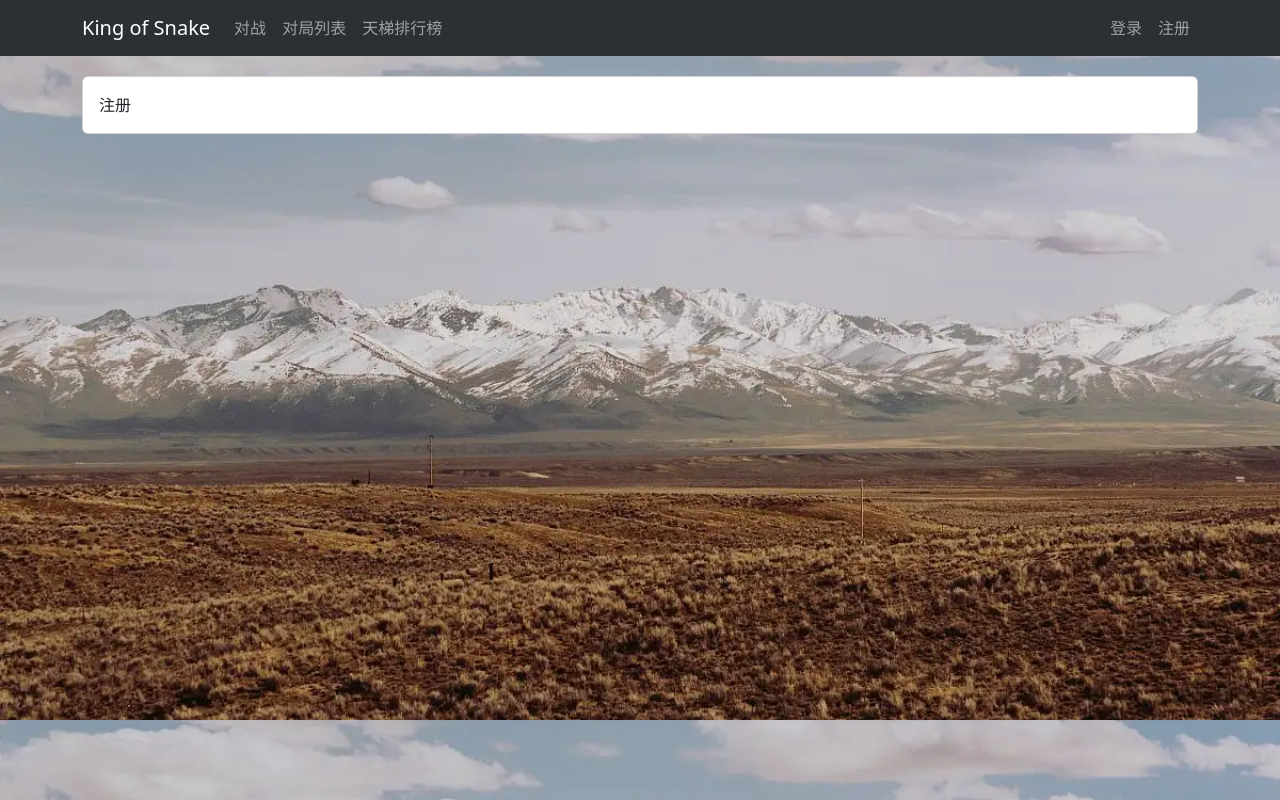
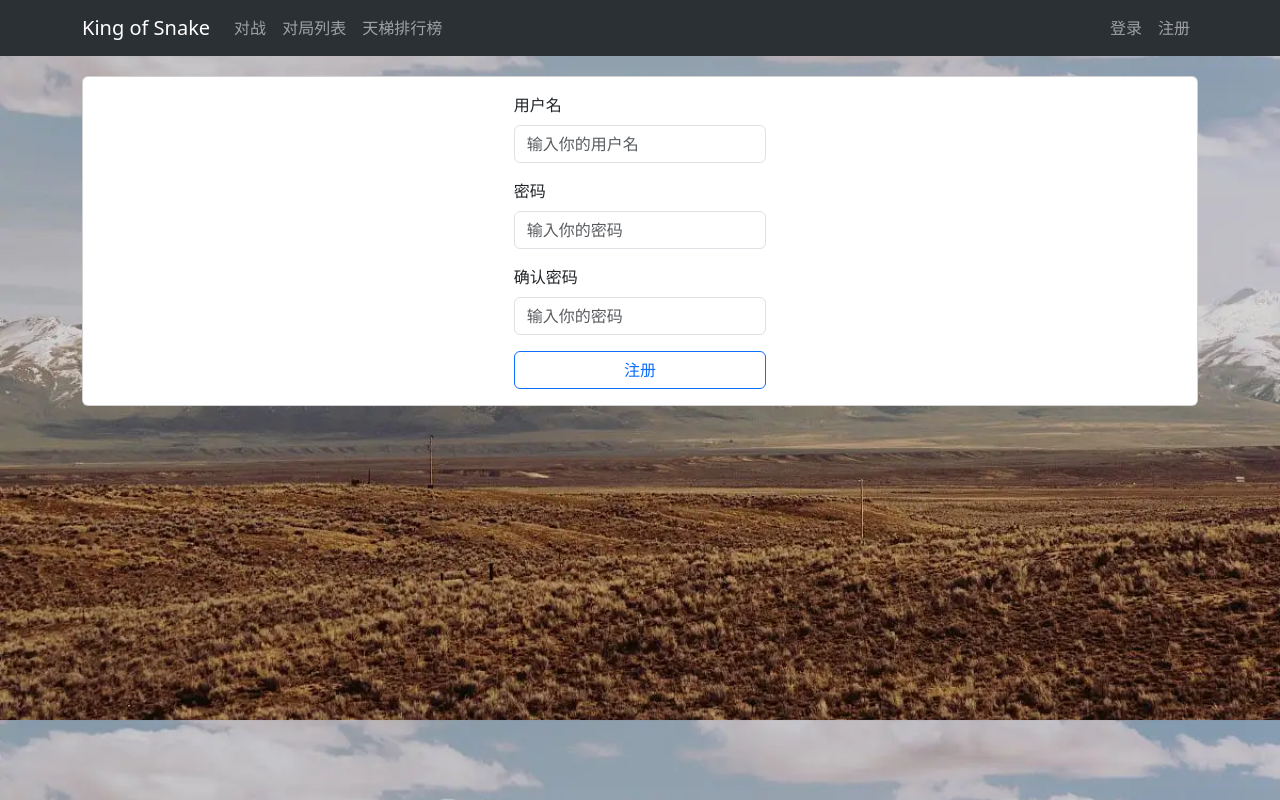
Before and after one commit to kill4us/king-of-snake, a Vue app in the folder web/: page /user/account/register in a window 1280 px wide. Built offline with nearby package versions, Linux system fonts and the light colour scheme.

Commit message:
实现用户注册，页面授权功能

```diff
--- a/web/src/router/index.js
+++ b/web/src/router/index.js
@@ -6,52 +6,80 @@ import UserBotIndex from '../views/user/bots/UserBotIndex'
 import NotFound from '../views/error/NotFound'
 import UserAccountLoginView from '@/views/user/account/UserAccountLoginView'
 import UserAccountRegisterView from '@/views/user/account/UserAccountRegisterView'
+import store from '@/store/index'
 
 const routes = [
+  {
+    path: "/user/account/login/",
+    name: "account_login",
+    component: UserAccountLoginView,
+    meta: {
+      requestAuth: false,
+    }
+  },
   {
     path: "/",
     name: "home",
     redirect: "/pk/",
+    meta: {
+      requestAuth: true,
+    }
   },
   {
     path: "/pk/",
     name: "pk_index",
     component: PkIndex,
+    meta: {
+      requestAuth: true,
+    }
   },
   {
     path: "/ranklist/",
     name: "ranklist_index",
     component: RanklistIndex,
+    meta: {
+      requestAuth: true,
+    }
   },
   {
     path: "/record/",
     name: "record_index",
     component: RecordIndex,
+    meta: {
+      requestAuth: true,
+    }
   },
   {
     path: "/error/",
     name: "404NotFound_index",
     component: NotFound,
+    meta: {
+      requestAuth: false,
+    }
   },
   {
     path: "/user/bots/",
     name: "userbots_index",
     component: UserBotIndex,
+    meta: {
+      requestAuth: true,
+    }
   },
   {
     path: "/:catchAll(.*)",
     redirect: "/error/",
+    meta: {
+      requestAuth: false,
+    }
   },
   {
     path: "/user/account/register/",
     name: "account_register",
     component: UserAccountRegisterView,
+    meta: {
+      requestAuth: false,
+    }
   },
-  {
-    path: "/user/account/login/",
-    name: "account_login",
-    component: UserAccountLoginView,
-  }
 ]
 
 const router = createRouter({
@@ -59,4 +87,12 @@ const router = createRouter({
   routes
 })
 
+router.beforeEach((to, from, next) => {
+  if (to.meta.requestAuth && !store.state.user.is_login) {
+    next({name: "account_login"});
+  } else {
+    next();
+  }
+})
+
 export default router
--- a/web/src/store/user.js
+++ b/web/src/store/user.js
@@ -6,7 +6,7 @@ export default {
         username: "",
         photo: "",
         token: "",
-        is_login: "false",
+        is_login: false,
     },
     getters: {
     },
--- a/web/src/views/user/account/UserAccountLoginView.vue
+++ b/web/src/views/user/account/UserAccountLoginView.vue
@@ -46,7 +46,6 @@ export default {
                     store.dispatch("getinfo", {
                         success() {
                             router.push({ name: "home"});
-                            console.log(store.state.user);
                         }
                     })
 
--- a/web/src/views/user/account/UserAccountRegisterView.vue
+++ b/web/src/views/user/account/UserAccountRegisterView.vue
@@ -1,21 +1,88 @@
 <template>
     <ContentField>
-        注册
+        <div class="row justify-content-md-center">
+            <div class="col-3">
+                <form @submit.prevent="register">
+                    <div class="mb-3">
+                        <label for="username" class="form-label">用户名</label>
+                        <input v-model="username" type="text" class="form-control" id="username" placeholder="输入你的用户名">
+                    </div>
+                    <div class="mb-3">
+                        <label for="username" class="form-label">密码</label>
+                        <input v-model="password" type="password" class="form-control" id="password" placeholder="输入你的密码">
+                    </div>
+                    <div class="mb-3">
+                        <label for="username" class="form-label">确认密码</label>
+                        <input v-model="confirmedPassword" type="password" class="form-control" id="confirmedPassword" placeholder="输入你的密码">
+                    </div>
+                    <div class = "error-message">{{ error_message }}</div>
+                    <button type="submit" class="btn btn-outline-primary">注册</button>
+                </form>
+            </div>
+        </div>
     </ContentField>
 </template>
 
 
 <script>
 import ContentField from '../../../components/ContentField.vue'
+import { ref } from 'vue'
+
+import router from '@/router/index';
+import $ from 'jquery'
+
 
 export default {
     components: {
         ContentField
+    },
+
+    setup() {
+
+        let username = ref('');
+        let password = ref('');
+        let confirmedPassword = ref('');
+        let error_message = ref('');
+
+        const register = () => {
+            $.ajax({
+                url: "http://localhost:3000/user/account/register/",
+                type: "post",
+                data: {
+                    username: username.value,
+                    password: password.value,
+                    confirmedPassword: confirmedPassword.value,
+                },
+                success(resp) {
+                    if (resp.error_message == "success") {
+                        router.push({name: "account_login"});
+                    } else {
+                        error_message.value = resp.error_message;
+                    }
+                },
+
+            });
+        }
+
+        return {
+            username,
+            password,
+            confirmedPassword,
+            error_message,
+            register
+        }
     }
+
 }
 </script>
 
 <style scoped>
+button {
+    width: 100%;
+}
 
+div.error-message {
+    color: red;
+}
 
 </style>
```
Also changed, not shown: web/src/App.vue (+0 -44 lines), 1 other file (tests, documents, lock files or other folders).
